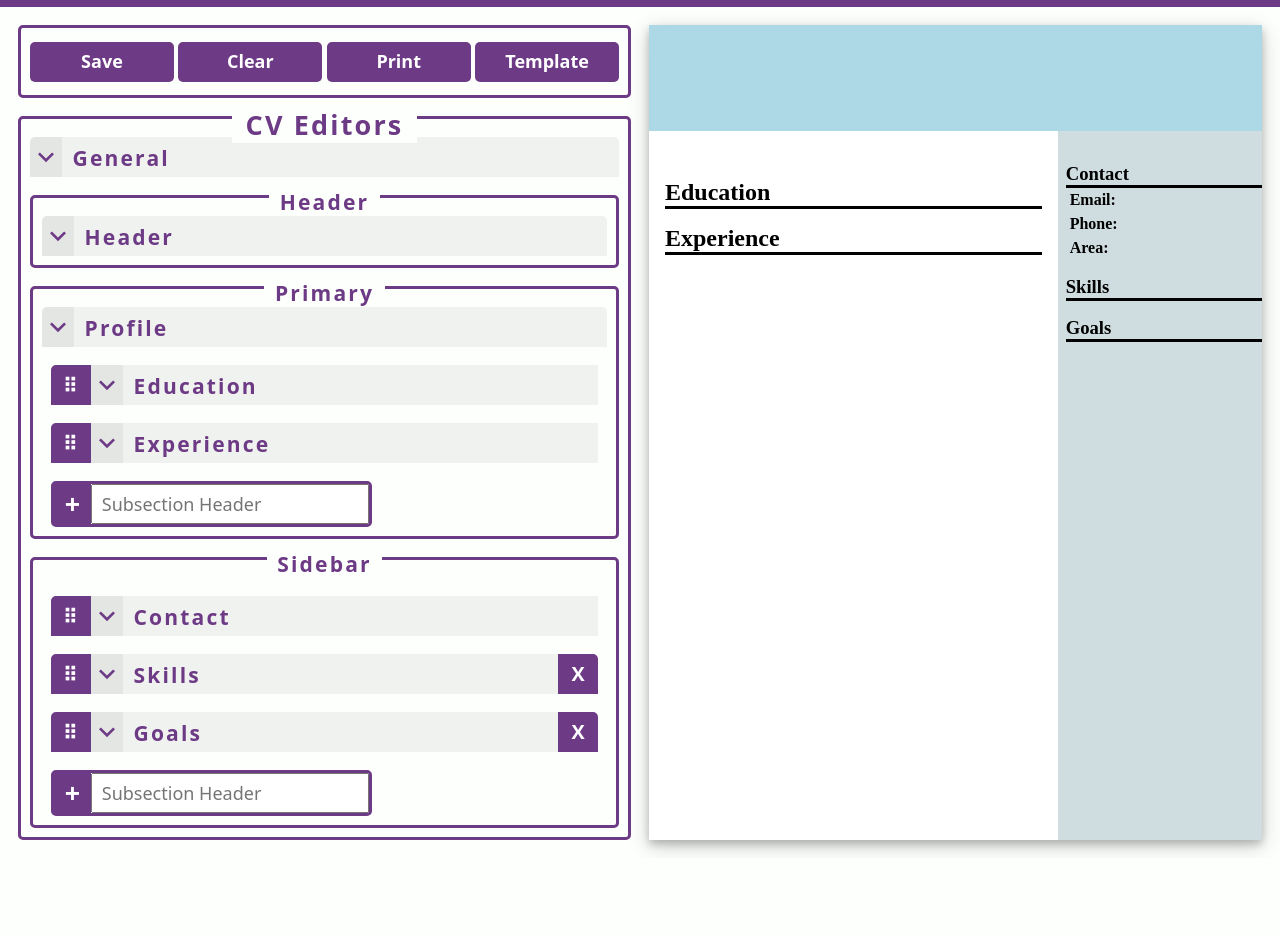
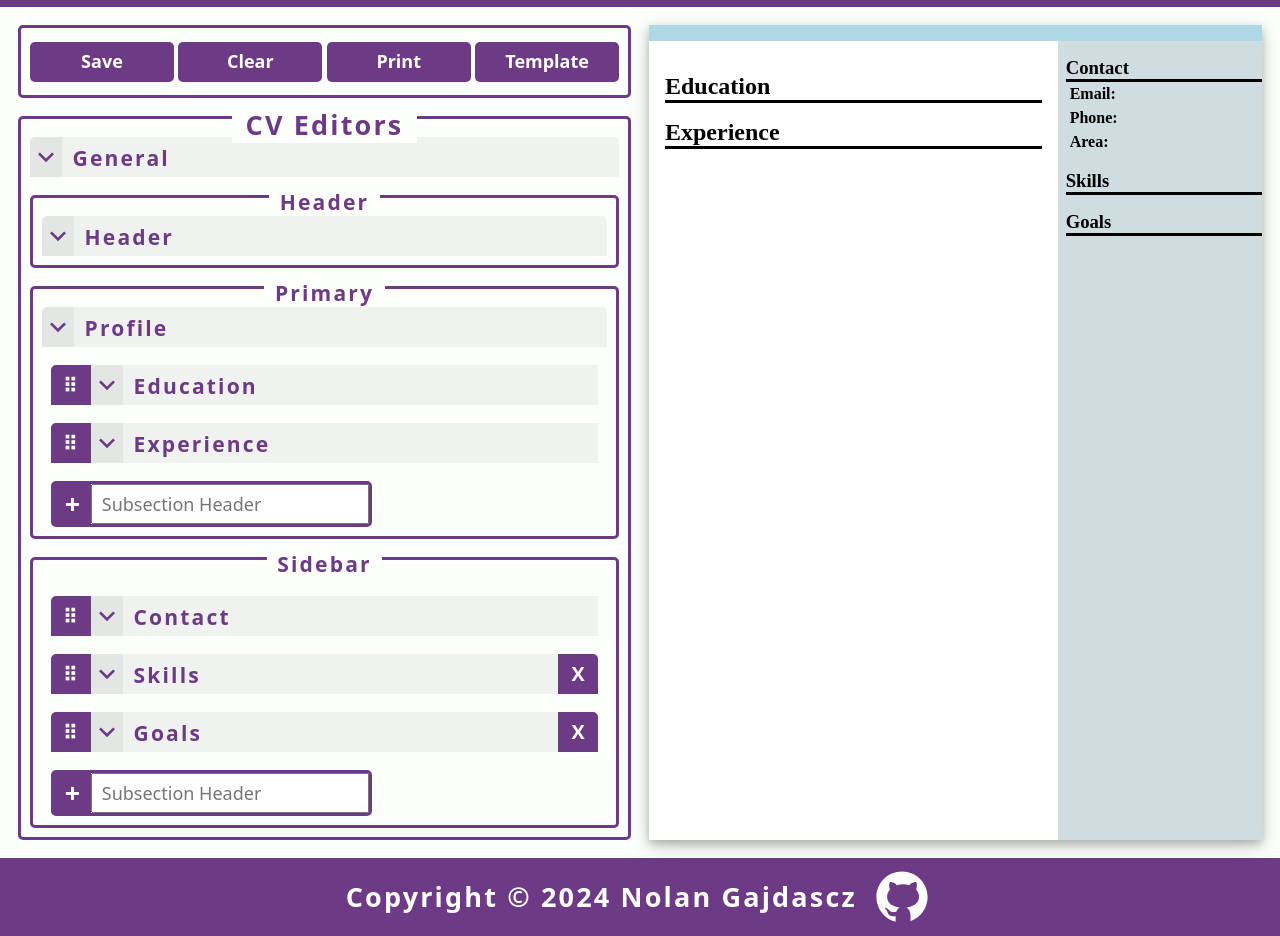
Before and after one commit to Gajdascz/curriculum-vitae, a React (Vite) app: page / in a window 1280 px wide. Shown: the part 60-996 px from the top of the page. Before the commit the page ends 918 px from the top, so only its background shows below. Built offline with nearby package versions, Linux system fonts and the light colour scheme; a web font is replaced by a local one.

Commit message:
Update Interface
Added footer to application

Fixed the CV-View section expanding beyond it's content due to fractional
grid row properties.

```diff
--- /dev/null
+++ b/src/components/Index/IndexFooter.css
@@ -0,0 +1,29 @@
+@import url('../../styles/index.css');
+
+.index-footer-container {
+  display: flex;
+  align-items: center;
+  justify-content: center;
+  align-items: center;
+  background-color: var(--color-primary-accent);
+  color: var(--color-primary-accent-secondary);
+  font-weight: bold;
+  font-size: 1.5rem;
+  padding: var(--space-small);
+  gap: var(--space-medium);
+}
+
+.index-footer-github-link-anchor {
+  display: flex;
+}
+
+.index-footer-github-icon {
+  height: 64px;
+  width: 64px;
+  border-radius: 100%;
+  background-color: var(--color-primary-accent);
+}
+a:hover > .index-footer-github-icon {
+  background-color: var(--color-primary-accent-secondary);
+  fill: var(--color-primary-accent);
+}
--- /dev/null
+++ b/src/components/Index/IndexFooter.jsx
@@ -0,0 +1,24 @@
+import './IndexFooter.css';
+export default function IndexFooter() {
+  return (
+    <footer className="index-footer-container">
+      <p className="index-footer-copy-text">
+        Copyright &copy; 2024 Nolan Gajdascz
+      </p>
+      <a
+        className="index-footer-github-link-anchor"
+        href="https://github.com/Gajdascz"
+        target="_blank"
+        rel="noopener noreferrer"
+      >
+        <svg
+          className="index-footer-github-icon"
+          xmlns="http://www.w3.org/2000/svg"
+          viewBox="0 0 30 30"
+        >
+          <path d="M15,3C8.373,3,3,8.373,3,15c0,5.623,3.872,10.328,9.092,11.63C12.036,26.468,12,26.28,12,26.047v-2.051 c-0.487,0-1.303,0-1.508,0c-0.821,0-1.551-0.353-1.905-1.009c-0.393-0.729-0.461-1.844-1.435-2.526 c-0.289-0.227-0.069-0.486,0.264-0.451c0.615,0.174,1.125,0.596,1.605,1.222c0.478,0.627,0.703,0.769,1.596,0.769 c0.433,0,1.081-0.025,1.691-0.121c0.328-0.833,0.895-1.6,1.588-1.962c-3.996-0.411-5.903-2.399-5.903-5.098 c0-1.162,0.495-2.286,1.336-3.233C9.053,10.647,8.706,8.73,9.435,8c1.798,0,2.885,1.166,3.146,1.481C13.477,9.174,14.461,9,15.495,9 c1.036,0,2.024,0.174,2.922,0.483C18.675,9.17,19.763,8,21.565,8c0.732,0.731,0.381,2.656,0.102,3.594 c0.836,0.945,1.328,2.066,1.328,3.226c0,2.697-1.904,4.684-5.894,5.097C18.199,20.49,19,22.1,19,23.313v2.734 c0,0.104-0.023,0.179-0.035,0.268C23.641,24.676,27,20.236,27,15C27,8.373,21.627,3,15,3z"></path>
+        </svg>
+      </a>
+    </footer>
+  );
+}
--- a/src/components/View/CVView.css
+++ b/src/components/View/CVView.css
@@ -1,6 +1,6 @@
 @import url('../../styles/index.css');
 
-.cv-view {
+section.cv-view {
   --accent-color: #add8e6;
   --sidebar-location: 2;
   --sidebar-right-padding: 0;
@@ -8,7 +8,7 @@
   --selected-font: 'atkinson-hyper-legible';
   display: grid;
   grid-template-columns: 1fr 0.5fr;
-  grid-template-rows: 0.15fr 1fr;
+  grid-template-rows: min-content auto;
   background-color: white;
   box-shadow: var(--view-shadow);
   color: black;
@@ -17,7 +17,7 @@
   font-size: 12pt;
   --header-size: 14pt;
   --subheader-size: 13pt;
-  --space-from-header: 2em;
+  --space-from-header: 1em;
   overflow-x: auto;
 }
 
@@ -48,13 +48,11 @@
   .cv-app-container {
     padding: 0;
   }
-
+  .index-footer-container,
+  ::-webkit-scrollbar,
   section.cv-editors-section,
   header.index-header {
-    display: none;
-  }
-  ::-webkit-scrollbar {
-    display: none;
+    display: none !important;
   }
   @page {
     margin: 1cm;
--- a/src/components/View/Header/ViewHeader.css
+++ b/src/components/View/Header/ViewHeader.css
@@ -8,6 +8,7 @@
   align-items: start;
   justify-content: center;
   background-color: var(--accent-color);
+  padding: 0.5em 1em 0.5em 0;
   padding-left: 1em;
 }
 .view-header-name {
--- a/src/components/View/Primary/ViewPrimary.css
+++ b/src/components/View/Primary/ViewPrimary.css
@@ -4,9 +4,7 @@
   display: flex;
   flex-direction: column;
   gap: var(--space-large);
-  padding-top: var(--space-from-header);
-  padding-right: 1em;
-  padding-left: 1em;
+  padding: var(--space-from-header) 1em 1em 1em;
 }
 
 .view-primary-info-section {
--- a/src/components/View/Sidebar/ViewSidebar.css
+++ b/src/components/View/Sidebar/ViewSidebar.css
@@ -10,6 +10,7 @@
   padding-right: var(--sidebar-right-padding);
   padding-left: var(--sidebar-left-padding);
   padding-top: var(--space-from-header);
+  padding-bottom: 1em;
 }
 .view-sidebar-section {
   display: flex;
--- a/src/main.jsx
+++ b/src/main.jsx
@@ -3,10 +3,12 @@ import ReactDOM from 'react-dom/client';
 import App from './App.jsx';
 import IndexHeader from './components/Index/IndexHeader.jsx';
 import './styles/index.css';
+import IndexFooter from './components/Index/IndexFooter.jsx';
 
 ReactDOM.createRoot(document.getElementById('root')).render(
   <React.StrictMode>
     <IndexHeader />
     <App />
+    <IndexFooter />
   </React.StrictMode>
 );
--- a/src/styles/App.css
+++ b/src/styles/App.css
@@ -3,9 +3,9 @@
 .cv-app-container {
   display: grid;
   grid-template-columns: repeat(auto-fit, minmax(300px, 1fr));
-  min-height: 100vh;
   width: 100vw;
   max-width: 100%;
+  align-content: start;
   padding: var(--space-large);
   gap: var(--space-large);
 }
```
Also changed, not shown: 1 other file (tests, documents, lock files or other folders).
